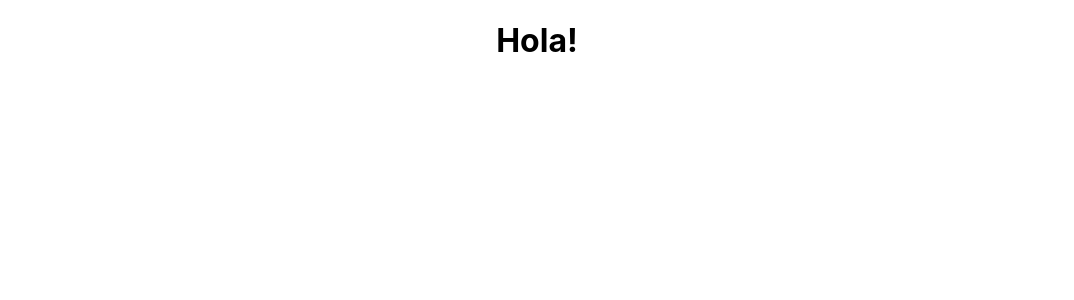
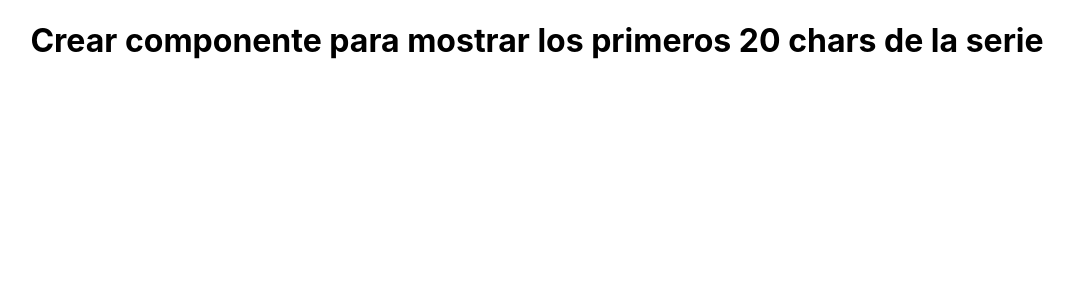
Before and after one commit to matiascalvar/ProjectRickMorty, a React (Create React App) app in the folder client/: page / in a window 1280 px wide. Shown: the top 300 px of the page, without its empty margins (103-1177 px from the left). Built offline with nearby package versions, Linux system fonts and the light colour scheme.

Commit message:
basic routing

```diff
--- a/client/package.json
+++ b/client/package.json
@@ -8,7 +8,10 @@
     "@testing-library/user-event": "^12.1.10",
     "react": "^17.0.2",
     "react-dom": "^17.0.2",
+    "react-redux": "^7.2.6",
+    "react-router-dom": "^6.0.2",
     "react-scripts": "4.0.3",
+    "redux": "^4.1.2",
     "web-vitals": "^1.0.1"
   },
   "scripts": {
--- a/client/src/App.js
+++ b/client/src/App.js
@@ -1,9 +1,15 @@
 import './App.css'
+import { Routes, Route } from 'react-router-dom'
+
 
 function App() {
   return (
     <div className='App'>
-      <h1>Hola!</h1>
+      <Routes>
+        <Route path="/" element={ <h1>Crear componente para mostrar los primeros 20 chars de la serie</h1> }/>
+        <Route path="/:name" element={ <h1>Crear componente para mostrar por nombre</h1> }/>
+
+      </Routes>
     </div>
   )
 }
--- a/client/src/index.js
+++ b/client/src/index.js
@@ -2,10 +2,16 @@ import React from 'react';
 import ReactDOM from 'react-dom';
 import './index.css';
 import App from './App';
-
+import {Provider} from 'react-redux'
+import store from './store'
+import {BrowserRouter as Router} from 'react-router-dom'
 ReactDOM.render(
-  <React.StrictMode>
-    <App />
-  </React.StrictMode>,
-  document.getElementById('root')
+  <Provider store={store}>
+    <React.StrictMode>
+      <Router>
+        <App />
+      </Router>
+    </React.StrictMode>
+  </Provider>
+  ,document.getElementById('root')
 );
--- /dev/null
+++ b/client/src/store.js
@@ -0,0 +1,9 @@
+import { createStore } from "redux";
+
+const reducer = function (state = 0, action) {
+    return true;
+};
+
+const store = createStore(reducer)
+
+export default store
```
